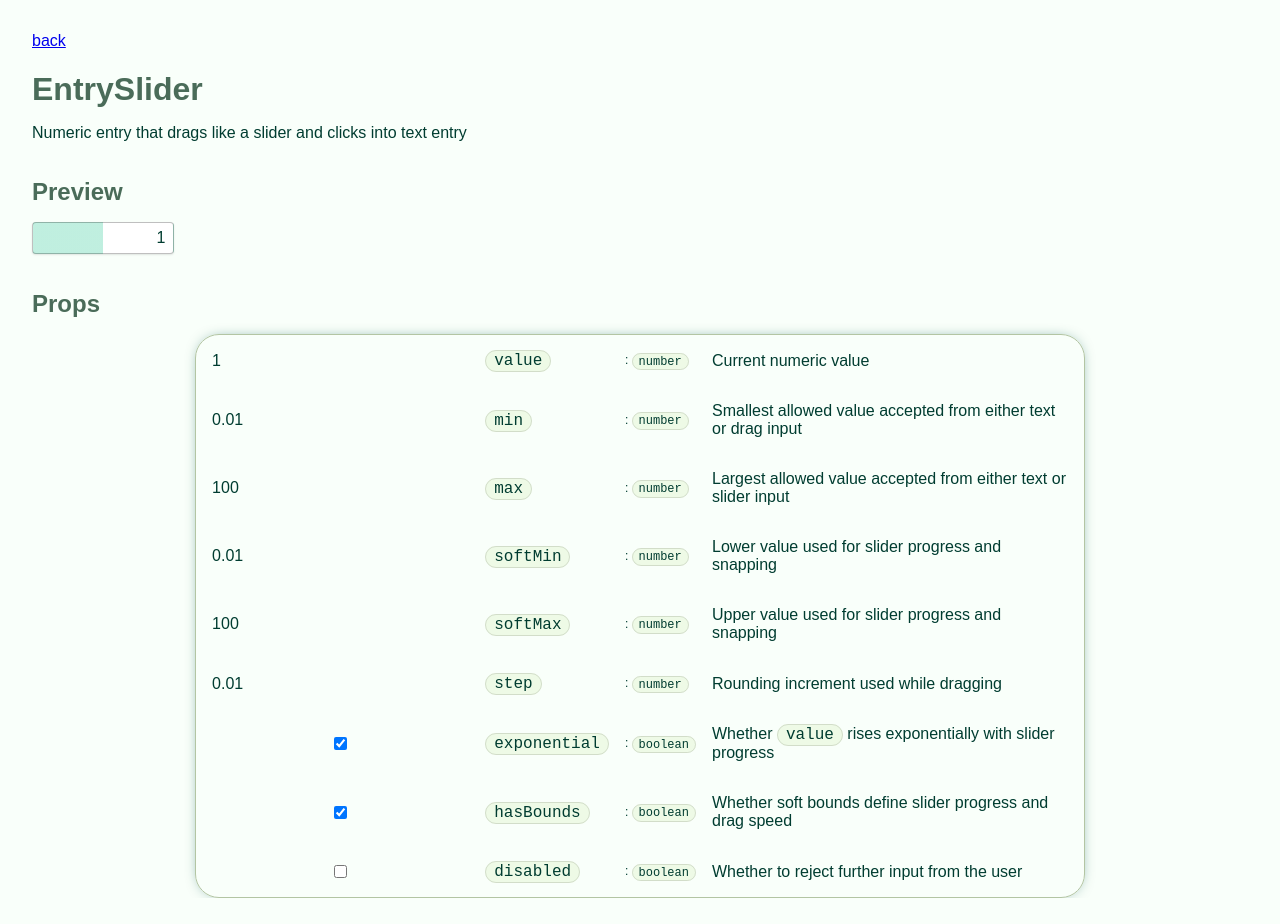
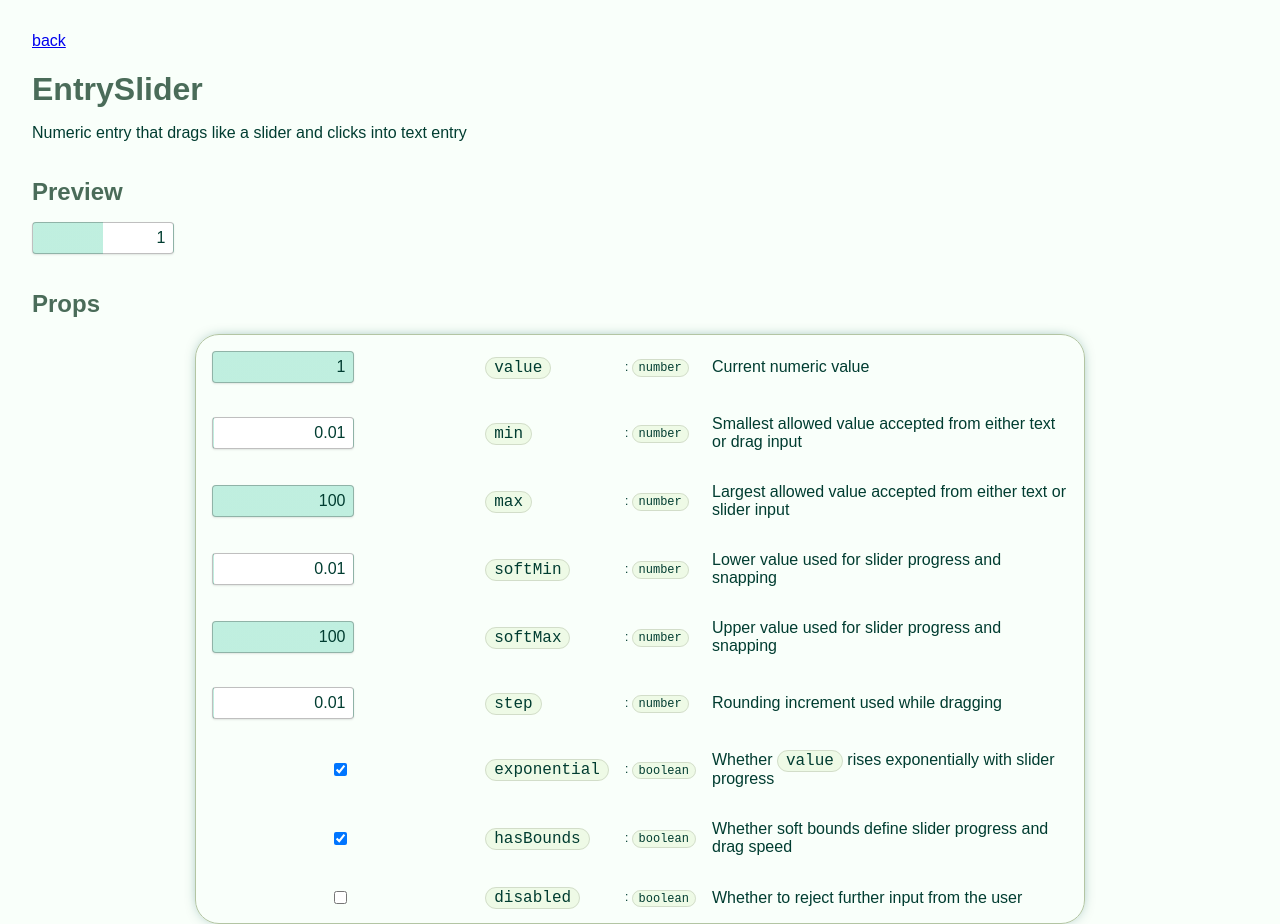
Before and after one commit to wooningeire/mono, a SvelteKit app in the folder hui/: page /EntrySlider in a window 1280 px wide. Before the commit the page ends 898 px from the top, so only its background shows below. Built offline with nearby package versions, Linux system fonts and the light colour scheme; a web font is replaced by a local one.

Commit message:
feat: use entry slider for numeric props

```diff
--- a/hui/src/routes/(demos)/EntrySlider/+page.svelte
+++ b/hui/src/routes/(demos)/EntrySlider/+page.svelte
@@ -14,10 +14,84 @@ let exponential = $state(true);
 let hasBounds = $state(true);
 let disabled = $state(false);
 
+type EntrySliderEditorProps = {
+    id: string,
+    value: number,
+    onValueChange: (value: number) => void,
+    step: number,
+};
+
 const clampProgress = (value: number) => {
     return Math.max(0, Math.min(1, value));
 };
+
+const setValue = (newValue: number) => {
+    value = newValue;
+};
+
+const setMin = (newValue: number) => {
+    min = newValue;
+};
+
+const setMax = (newValue: number) => {
+    max = newValue;
+};
+
+const setSoftMin = (newValue: number) => {
+    softMin = newValue;
+};
+
+const setSoftMax = (newValue: number) => {
+    softMax = newValue;
+};
+
+const setStep = (newValue: number) => {
+    step = newValue;
+};
 </script>
+
+{#snippet entrySliderEditor({
+    id,
+    value,
+    onValueChange,
+    step,
+}: EntrySliderEditorProps)}
+    <EntrySlider
+        {value}
+        {onValueChange}
+        {step}
+        hasBounds={false}
+    >
+        {#snippet entry({
+            text,
+            el,
+            onElChange,
+            elProps,
+            outsideHardBounds,
+            outsideSoftBounds,
+            belowSoftMax,
+            belowSoftMin,
+            editing,
+            dragging,
+            progress,
+        })}
+            <input
+                {id}
+                bind:this={() => el, onElChange}
+                class="entry-slider"
+                class:dragging
+                class:editing
+                class:outside-hard-bounds={outsideHardBounds}
+                class:outside-soft-bounds={outsideSoftBounds}
+                class:above-soft-max={belowSoftMax}
+                class:below-soft-min={belowSoftMin}
+                style:--slider-progress={clampProgress(progress)}
+                {...elProps}
+                value={text}
+            />
+        {/snippet}
+    </EntrySlider>
+{/snippet}
 
 <ComponentPage
     title="EntrySlider"
@@ -33,12 +107,12 @@ const clampProgress = (value: number) => {
                 type="number"
             >
                 {#snippet editor({id})}
-                    <input
-                        {id}
-                        type="number"
-                        step={0.01}
-                        bind:value
-                    />
+                    {@render entrySliderEditor({
+                        id,
+                        value,
+                        onValueChange: setValue,
+                        step: 0.01,
+                    })}
                 {/snippet}
 
                 {#snippet desc()}
@@ -51,12 +125,12 @@ const clampProgress = (value: number) => {
                 type="number"
             >
                 {#snippet editor({id})}
-                    <input
-                        {id}
-                        type="number"
-                        step={0.01}
-                        bind:value={min}
-                    />
+                    {@render entrySliderEditor({
+                        id,
+                        value: min,
+                        onValueChange: setMin,
+                        step: 0.01,
+                    })}
                 {/snippet}
 
                 {#snippet desc()}
@@ -69,12 +143,12 @@ const clampProgress = (value: number) => {
                 type="number"
             >
                 {#snippet editor({id})}
-                    <input
-                        {id}
-                        type="number"
-                        step={0.01}
-                        bind:value={max}
-                    />
+                    {@render entrySliderEditor({
+                        id,
+                        value: max,
+                        onValueChange: setMax,
+                        step: 0.01,
+                    })}
                 {/snippet}
 
                 {#snippet desc()}
@@ -87,12 +161,12 @@ const clampProgress = (value: number) => {
                 type="number"
             >
                 {#snippet editor({id})}
-                    <input
-                        {id}
-                        type="number"
-                        step={0.01}
-                        bind:value={softMin}
-                    />
+                    {@render entrySliderEditor({
+                        id,
+                        value: softMin,
+                        onValueChange: setSoftMin,
+                        step: 0.01,
+                    })}
                 {/snippet}
 
                 {#snippet desc()}
@@ -105,12 +179,12 @@ const clampProgress = (value: number) => {
                 type="number"
             >
                 {#snippet editor({id})}
-                    <input
-                        {id}
-                        type="number"
-                        step={0.01}
-                        bind:value={softMax}
-                    />
+                    {@render entrySliderEditor({
+                        id,
+                        value: softMax,
+                        onValueChange: setSoftMax,
+                        step: 0.01,
+                    })}
                 {/snippet}
 
                 {#snippet desc()}
@@ -123,12 +197,12 @@ const clampProgress = (value: number) => {
                 type="number"
             >
                 {#snippet editor({id})}
-                    <input
-                        {id}
-                        type="number"
-                        step={0.001}
-                        bind:value={step}
-                    />
+                    {@render entrySliderEditor({
+                        id,
+                        value: step,
+                        onValueChange: setStep,
+                        step: 0.001,
+                    })}
                 {/snippet}
 
                 {#snippet desc()}
```
